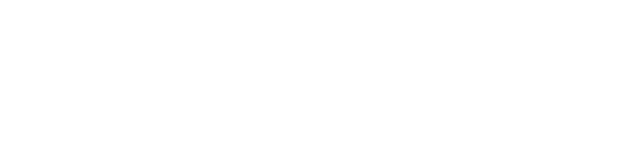
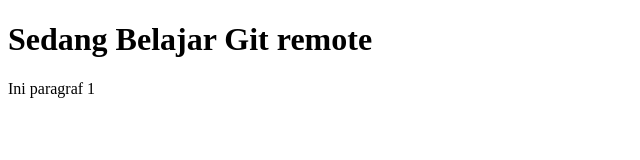
Before and after one commit to Xianzun28/git-remote, a plain HTML site: page index.html in a window 1280 px wide. Shown: the whole page, without its empty margins (0-640 px from the left). Drawn offline with Linux system fonts and the light colour scheme.

Commit message:
Menambahkan paragraf

```diff
--- a/index.html
+++ b/index.html
@@ -6,6 +6,8 @@
     <title>Belajar git remote</title>
 </head>
 <body>
+    <h1>Sedang Belajar Git remote</h1>
+    <p>Ini paragraf 1</p>
 
 </body>
 </html>
```
